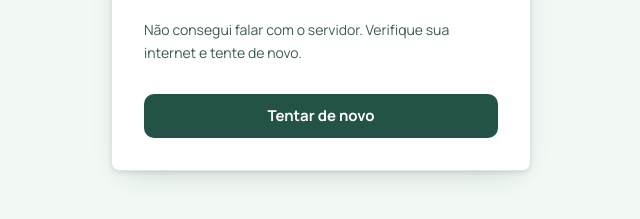
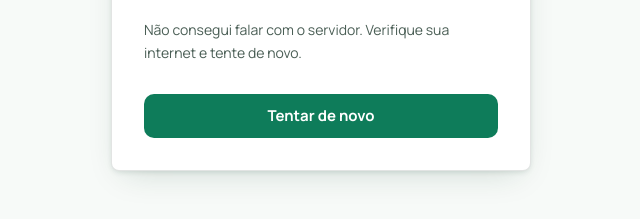
Before and after one commit to Raquelreboucas/Espaco-Raquel, a website: page public/index.html in a window 1280 px wide. Shown: the part 365-584 px from the top of the page, without its empty margins (319-959 px from the left). Drawn offline with Linux system fonts and the light colour scheme; no server answers.

Commit message:
Revert "Paleta de verdes da referência (#051F20, #0B2B26, #163832, #235347, #8EB69B, #DAF1DE)"
This reverts commit c4a20c313ef8af6bb899005aa1fd44a56022faa0.

```diff
--- a/public/styles.css
+++ b/public/styles.css
@@ -1,39 +1,39 @@
 /* Tokens do Raquel DS. Layout: barra lateral estilo Notion + área de trabalho em fundo liso. */
 :root{
---bg:#f3faf5;--surface:#ffffff;--surface-2:#e6f3e9;--text:#051f20;--muted:#3b5c52;
---line:#051f201f;--line-strong:#051f2047;--control-border:#648476;
---primary:#235347;--primary-hover:#163832;--on-primary:#ffffff;--accent-text:#235347;
---mint:#8eb69b;--mint-soft:#daf1de;--tag-text:#163832;--hover-bg:#0000000d;
---ink:#051f20;--peach:#fce9dd;--peach-text:#7a3a1c;--warn-bg:#fff4d6;--warn-text:#6b4a00;--live:#4c9c78;
---postit-yellow:#fcefa8;--postit-pink:#fad3df;--postit-mint:#bfe3c9;--postit-peach:#fbd5bd;
---glass:#f3faf5cc;--glass-border:#ffffffbf;
---shadow-float:inset 0 1px 0 #ffffffe6,0 12px 32px -12px #051f202e,0 2px 6px -2px #051f202e;
+--bg:#f7faf8;--surface:#ffffff;--surface-2:#eef6f1;--text:#10221b;--muted:#4a5e55;
+--line:#10221b1f;--line-strong:#10221b47;--control-border:#6b8076;
+--primary:#0e7c5a;--primary-hover:#0a6447;--on-primary:#ffffff;--accent-text:#0e7c5a;
+--mint:#a8e6cf;--mint-soft:#e3f7ee;--tag-text:#0a6447;--hover-bg:#0000000d;
+--ink:#10221b;--peach:#fce9dd;--peach-text:#7a3a1c;--warn-bg:#fff4d6;--warn-text:#6b4a00;--live:#1fa77a;
+--postit-yellow:#fcefa8;--postit-pink:#fad3df;--postit-mint:#bfefda;--postit-peach:#fbd5bd;
+--glass:#f7faf8cc;--glass-border:#ffffffbf;
+--shadow-float:inset 0 1px 0 #ffffffe6,0 12px 32px -12px #0e3c282e,0 2px 6px -2px #0e3c282e;
 --shadow-glow:0 10px 18px -10px #00000040,0 3px 6px -3px #00000026;
---shadow-button:0 10px 24px -10px #23534761;--shadow-postit:0 1px 1px #0000000d,0 14px 26px -12px #051f2061;
+--shadow-button:0 10px 24px -10px #0e7c5a61;--shadow-postit:0 1px 1px #0000000d,0 14px 26px -12px #10221b61;
 --space-1:4px;--space-2:8px;--space-3:12px;--space-4:16px;--space-5:24px;--space-6:32px;--space-7:48px;
 --radius-xs:4px;--radius-sm:8px;--radius-md:12px;--radius-lg:16px;--radius-xl:24px;--radius-2xl:28px;--radius-pill:999px;--radius-card:8px;--radius-btn:10px;
 --font-display:"Hanken Grotesk","Manrope",system-ui,sans-serif;--font-serif:"Instrument Serif",Georgia,serif;
 --font-sans:"Manrope",system-ui,sans-serif;--font-hand:"Caveat",cursive;
 color-scheme:light}
 @media (prefers-color-scheme:dark){:root:not([data-theme="light"]){
---bg:#051f20;--surface:#0b2b26;--surface-2:#163832;--text:#daf1de;--muted:#8eb69b;
---line:#daf1de1f;--line-strong:#daf1de4d;--control-border:#6f9a86;
---primary:#8eb69b;--primary-hover:#b6d6c1;--on-primary:#051f20;--accent-text:#8eb69b;
---mint-soft:#163832;--tag-text:#8eb69b;--hover-bg:#ffffff14;
+--bg:#0b1712;--surface:#12241c;--surface-2:#173026;--text:#e6f2ec;--muted:#a6bdb2;
+--line:#e6f2ec1f;--line-strong:#e6f2ec4d;--control-border:#7f9a8e;
+--primary:#a8e6cf;--primary-hover:#c9f2e1;--on-primary:#0b1712;--accent-text:#a8e6cf;
+--mint-soft:#173026;--tag-text:#a8e6cf;--hover-bg:#ffffff14;
 --peach:#3a2218;--peach-text:#f6c9ae;--warn-bg:#3a2f0b;--warn-text:#f7d54e;
---glass:#0b2b26d9;--glass-border:#ffffff1f;
+--glass:#12241cd9;--glass-border:#ffffff1f;
 --shadow-float:inset 0 1px 0 #ffffff24,0 12px 32px -12px #00000080,0 2px 6px -2px #00000080;
---shadow-glow:0 10px 18px -10px #00000099,0 3px 6px -3px #00000080;--shadow-button:0 10px 24px -10px #8eb69b38;
+--shadow-glow:0 10px 18px -10px #00000099,0 3px 6px -3px #00000080;--shadow-button:0 10px 24px -10px #a8e6cf38;
 color-scheme:dark}}
 :root[data-theme="dark"]{
---bg:#051f20;--surface:#0b2b26;--surface-2:#163832;--text:#daf1de;--muted:#8eb69b;
---line:#daf1de1f;--line-strong:#daf1de4d;--control-border:#6f9a86;
---primary:#8eb69b;--primary-hover:#b6d6c1;--on-primary:#051f20;--accent-text:#8eb69b;
---mint-soft:#163832;--tag-text:#8eb69b;--hover-bg:#ffffff14;
+--bg:#0b1712;--surface:#12241c;--surface-2:#173026;--text:#e6f2ec;--muted:#a6bdb2;
+--line:#e6f2ec1f;--line-strong:#e6f2ec4d;--control-border:#7f9a8e;
+--primary:#a8e6cf;--primary-hover:#c9f2e1;--on-primary:#0b1712;--accent-text:#a8e6cf;
+--mint-soft:#173026;--tag-text:#a8e6cf;--hover-bg:#ffffff14;
 --peach:#3a2218;--peach-text:#f6c9ae;--warn-bg:#3a2f0b;--warn-text:#f7d54e;
---glass:#0b2b26d9;--glass-border:#ffffff1f;
+--glass:#12241cd9;--glass-border:#ffffff1f;
 --shadow-float:inset 0 1px 0 #ffffff24,0 12px 32px -12px #00000080,0 2px 6px -2px #00000080;
---shadow-glow:0 10px 18px -10px #00000099,0 3px 6px -3px #00000080;--shadow-button:0 10px 24px -10px #8eb69b38;
+--shadow-glow:0 10px 18px -10px #00000099,0 3px 6px -3px #00000080;--shadow-button:0 10px 24px -10px #a8e6cf38;
 color-scheme:dark}
 
 *{box-sizing:border-box}
@@ -54,8 +54,8 @@ a{color:var(--accent-text)}
 .nav a[aria-current="page"]{background:var(--hover-bg);color:var(--text);font-weight:700}
 .nav svg{width:20px;height:20px;flex:none;fill:none;stroke:currentColor;stroke-width:1.75;stroke-linecap:round;stroke-linejoin:round}
 .sync{margin-top:auto;display:flex;align-items:center;gap:var(--space-2);padding:var(--space-3);font-size:13px;font-weight:600;color:var(--muted)}
-.dot{width:8px;height:8px;border-radius:50%;background:var(--live);box-shadow:0 0 0 4px #4c9c782e;flex:none}
-.dot.off{background:var(--control-border);box-shadow:0 0 0 4px #6484762e}
+.dot{width:8px;height:8px;border-radius:50%;background:var(--live);box-shadow:0 0 0 4px #1fa77a2e;flex:none}
+.dot.off{background:var(--control-border);box-shadow:0 0 0 4px #6b80762e}
 
 main{min-width:0;background:var(--bg);padding:var(--space-6) var(--space-6) var(--space-7)}
 .page{max-width:1120px;margin:0 auto;display:flex;flex-direction:column;gap:var(--space-5)}
@@ -140,11 +140,11 @@ textarea.inp{padding:var(--space-3) var(--space-4);min-height:84px;resize:vertic
 .day-w{font-size:12.5px;font-weight:800;letter-spacing:.06em;text-transform:uppercase;color:var(--muted)}
 .day .add{margin-top:auto}
 .postit{width:min(100%,300px);padding:28px var(--space-4) var(--space-4);background:var(--postit-yellow);color:var(--ink);border-radius:3px 3px 3px 22px;box-shadow:var(--shadow-postit);position:relative}
-.postit::before{content:"";position:absolute;left:0;right:0;top:0;height:16px;background:#051f200d;border-radius:3px 3px 0 0}
+.postit::before{content:"";position:absolute;left:0;right:0;top:0;height:16px;background:#10221b0d;border-radius:3px 3px 0 0}
 .postit label{font-weight:800;font-size:12.5px;letter-spacing:.04em;text-transform:uppercase}
 .postit textarea{width:100%;border:0;background:none;resize:none;font-family:var(--font-hand);font-size:26px;font-weight:700;line-height:1.1;color:var(--ink);min-height:84px;padding:0;margin-top:4px}
 .postit textarea:focus-visible{outline:2.5px solid var(--ink);outline-offset:4px}
-.postit textarea::placeholder{color:#051f2099}
+.postit textarea::placeholder{color:#10221b99}
 
 .subj-head{display:flex;align-items:center;gap:var(--space-2)}
 .subj-head h3{flex:1;min-width:0;overflow-wrap:anywhere}
@@ -154,7 +154,7 @@ textarea.inp{padding:var(--space-3) var(--space-4);min-height:84px;resize:vertic
 .sw{width:36px;height:36px;border-radius:50%;border:2px solid var(--control-border);background:var(--tone);cursor:pointer;padding:0}
 .sw[aria-pressed="true"]{outline:3px solid var(--primary);outline-offset:2px}
 
-.veil{position:fixed;inset:0;z-index:50;background:#051f2099;display:grid;place-items:center;padding:var(--space-4);overflow:auto}
+.veil{position:fixed;inset:0;z-index:50;background:#0b171299;display:grid;place-items:center;padding:var(--space-4);overflow:auto}
 .modal{width:min(520px,100%);background:var(--surface);color:var(--text);border-radius:var(--radius-card);border:1px solid var(--line);padding:var(--space-5);display:flex;flex-direction:column;gap:var(--space-4);box-shadow:var(--shadow-float)}
 .modal h2{font-family:var(--font-display);font-weight:400;font-size:30px;letter-spacing:-.045em;line-height:1.05;margin:0}
 .modal .actions{display:flex;gap:var(--space-2);justify-content:flex-end;flex-wrap:wrap}
```
